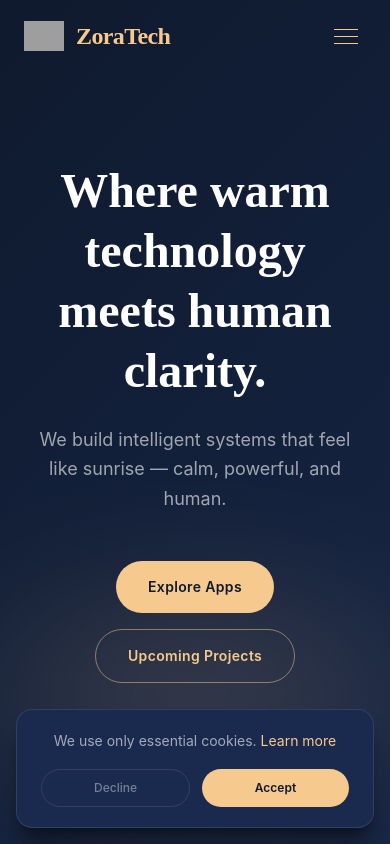
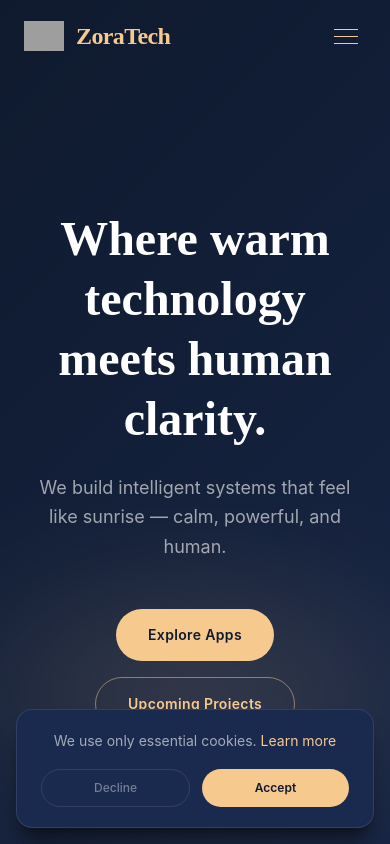
Before and after one commit to dejanlazicns/zoratech-site, a Next.js app: page / in a window 390 px wide. Shown: the top 844 px of the page. Built offline with nearby package versions, Linux system fonts and the light colour scheme; grey boxes are pictures that could not be loaded.

Commit message:
🐛 Fix Hero H1 overlapping navbar on mobile — add top padding
Co-Authored-By: Claude Sonnet 4.6 <noreply@anthropic.com>

```diff
--- a/src/components/HeroSection.tsx
+++ b/src/components/HeroSection.tsx
@@ -17,7 +17,7 @@ export default function HeroSection() {
       <div className="hero-gradient absolute inset-0 z-0" />
       <div className="hero-glow absolute bottom-0 left-1/2 -translate-x-1/2 w-[600px] h-[300px] z-0 opacity-20 blur-3xl" />
 
-      <div className="relative z-10 w-full max-w-4xl mx-auto px-6 text-center">
+      <div className="relative z-10 w-full max-w-4xl mx-auto px-6 text-center pt-24 md:pt-0">
         <motion.h1
           {...fadeUp(0.25)}
           className="font-playfair text-5xl md:text-6xl lg:text-7xl font-bold text-white leading-tight mb-6"
```
